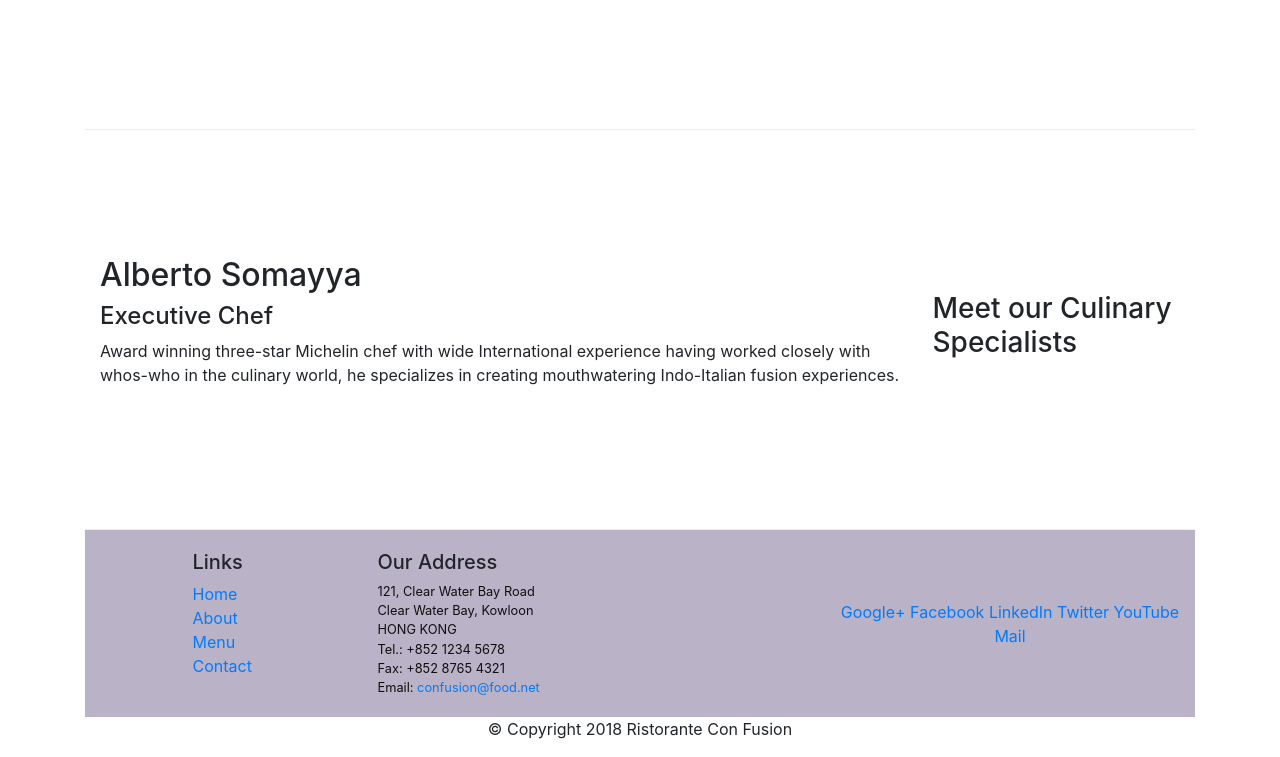
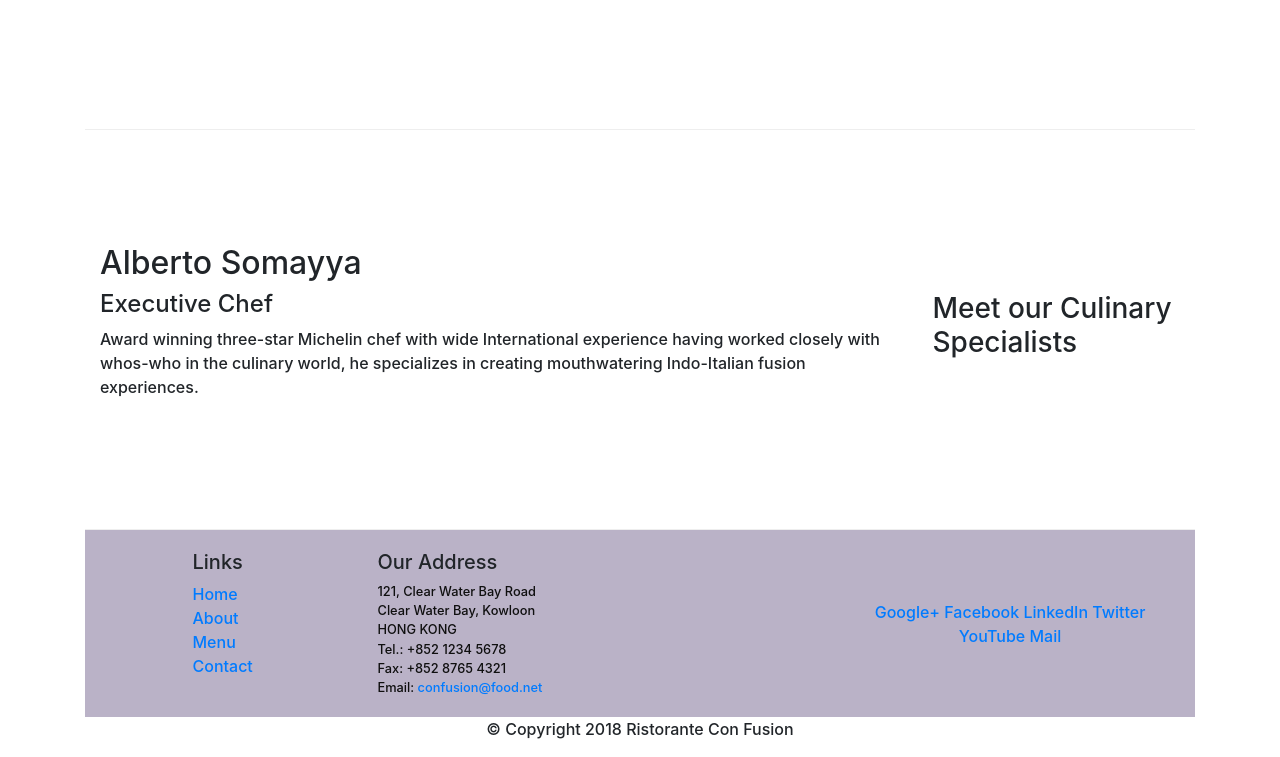
Before and after one commit to b-sujith/Fundamental-Concepts-Of-Compiler-Design, a website: page index.html in a window 1280 px wide. Shown: the part 954-1711 px from the top of the page. Drawn offline with nearby package versions, Linux system fonts and the light colour scheme.

Commit message:
assignment1 final1 commit

```diff
--- a/css/styles.css
+++ b/css/styles.css
@@ -14,6 +14,7 @@
     background-color: #bab2c7;
     margin:0px auto;
     padding: 20px 0px 20px 0px;
+    font-weight: 500;
 }
 
 .jumbotron {
@@ -28,3 +29,7 @@ address{
     margin:0px;
     color:#0f0f0f;
 }
+
+p{
+    font-weight:500;
+}
```
